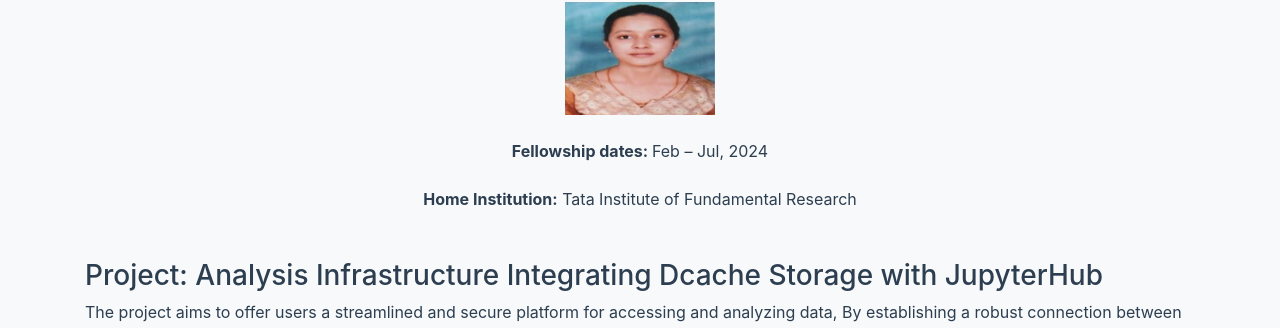
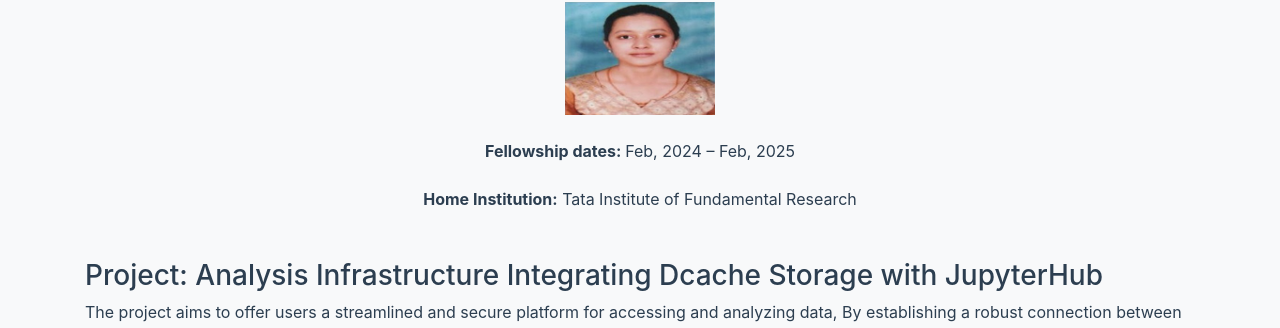
Before and after one commit to research-software-collaborations/research-software-collaborations.github.io, a Jekyll site: the page built from pages/trainees/JuhiPoddar.md, in a window 1280 px wide and 1049 px high. Shown: the part 188-516 px from the top of the window. Built offline with Jekyll 4.4.1, drawn with Linux system fonts in a browser that asks for light colours; cached includes are drawn as plain includes.

Commit message:
Update JuhiPoddar.md

```diff
--- a/pages/trainees/JuhiPoddar.md
+++ b/pages/trainees/JuhiPoddar.md
@@ -7,7 +7,7 @@ title: Juhi Poddar - Analysis Infrastructure
 active: true
 dates:
   start: 2024-02-01
-  end: 2024-07-01
+  end: 2025-02-01
 photo: /assets/images/team/Juhi-Poddar.jpg
 institution: Tata Institute of Fundamental Research
 website:
```
